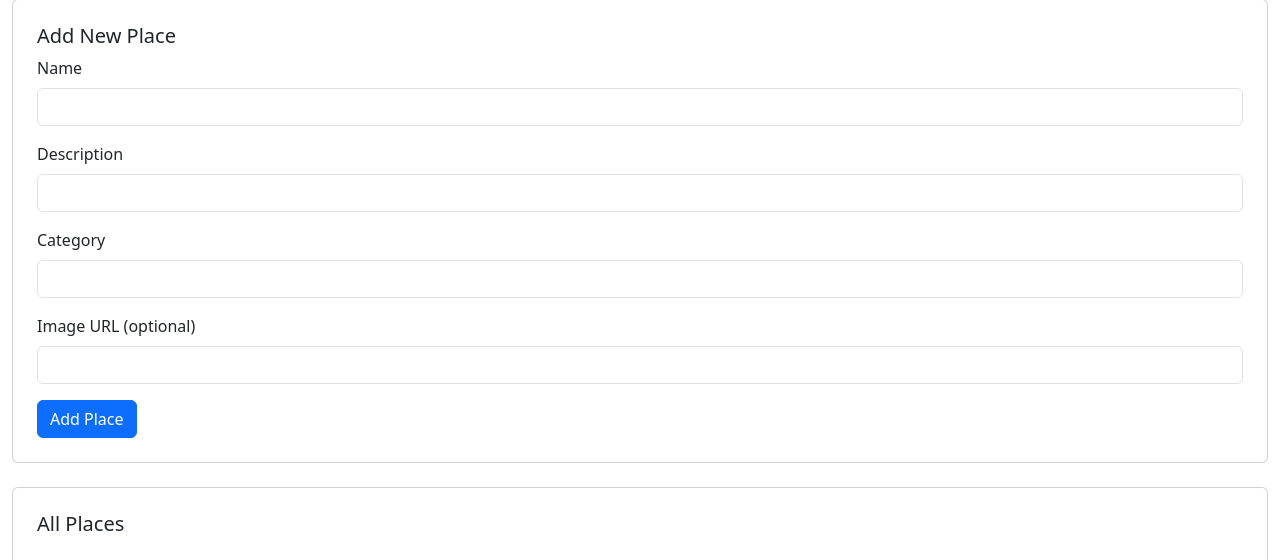
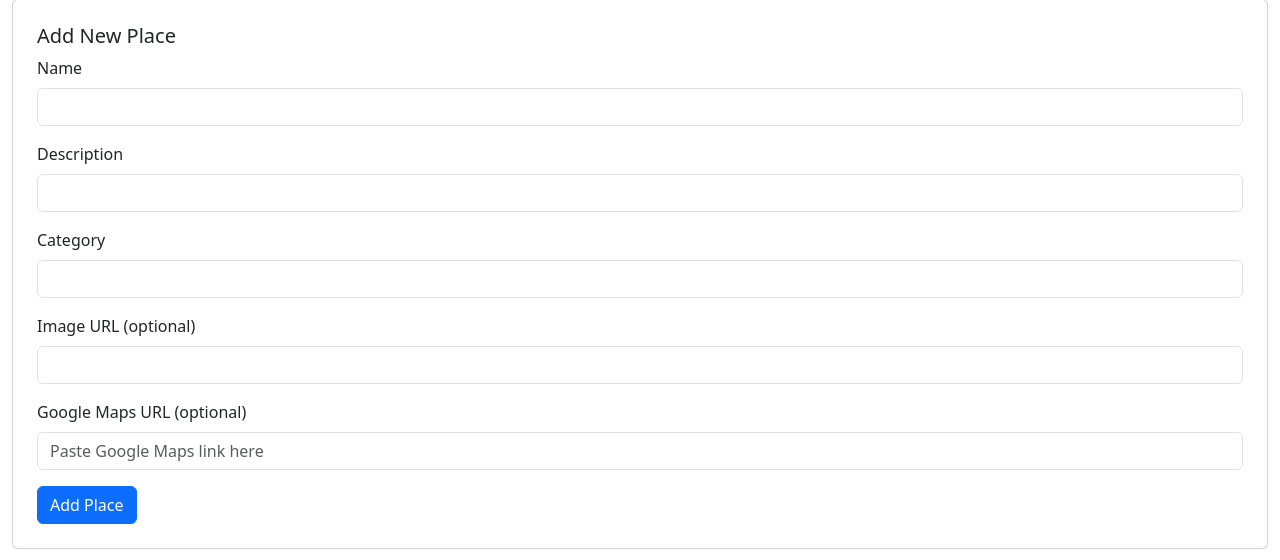
Before and after one commit to campus-cravings-org/campus-cravings, a Python web app: template app/templates/admin_places.html in a window 1280 px wide. Shown: the part 115-675 px from the top of the page. Run offline with Jinja, Linux system fonts and the light colour scheme; the template is opened without the code that fills it, so the values that code supplies are empty; some libraries are stand-ins or nearby versions.

Commit message:
google maps

```diff
--- a/app/models/place.py
+++ b/app/models/place.py
@@ -7,3 +7,4 @@ class Place(SQLModel, table=True):
     description: str
     category: str                                              #like fast food, coffee shop, restaurant etc
     image_url: Optional[str] = None                            # image for the place but its optional
+    google_maps_url: Optional[str] = None                      # google maps link for directions
--- a/app/templates/admin_places.html
+++ b/app/templates/admin_places.html
@@ -25,6 +25,10 @@
                 <label class="form-label">Image URL (optional)</label>
                 <input type="text" name="image_url" class="form-control">
             </div>
+            <div class="mb-3">
+                <label class="form-label">Google Maps URL (optional)</label>
+                <input type="text" name="google_maps_url" class="form-control" placeholder="Paste Google Maps link here">
+            </div>
             <button type="submit" class="btn btn-primary">Add Place</button>
         </form>
     </div>
@@ -44,7 +48,7 @@
             </thead>
             <tbody>
                 {% for place in places %}
-              <tr>
+                <tr>
                     <td>
                         <img src="{{ place.image_url if place.image_url else 'https://encrypted-tbn0.gstatic.com/images?q=tbn:ANd9GcT27gTKHqKhHk3i-EiarE5Q9IND_awvKaKjxw&s' }}" alt="{{ place.name }}" style="width: 60px; height: 60px; object-fit: cover; border-radius: 8px;">
                     </td>
@@ -84,6 +88,10 @@
                                         <label class="form-label">Image URL</label>
                                         <input type="text" name="image_url" class="form-control" value="{{ place.image_url or '' }}">
                                     </div>
+                                    <div class="mb-3">
+                                        <label class="form-label">Google Maps URL</label>
+                                        <input type="text" name="google_maps_url" class="form-control" value="{{ place.google_maps_url or '' }}">
+                                    </div>
                                 </div>
                                 <div class="modal-footer">
                                     <button type="button" class="btn btn-secondary" data-bs-dismiss="modal">Cancel</button>
--- a/app/templates/browse_places.html
+++ b/app/templates/browse_places.html
@@ -30,6 +30,7 @@
                     <h5 class="card-title">{{ place.name }}</h5>
                     <p class="card-text text-muted">{{ place.category }}</p>
                     <p class="card-text">{{ place.description }}</p>
+
                     <a href="/places/{{ place.id }}" class="btn btn-primary">View Menu</a>
                         {% if user %}
                             {% if place.id in fav_place_ids %}
@@ -38,10 +39,11 @@
                             </form>
                             {% else %}
                             <form method="post" action="/favourites/add/{{ place.id }}" style="display:inline;">
-                                <button type="submit" class="btn btn-outline-danger">♡</button>
+                                <button type="submit" class="btn btn-outline-danger">Favourite♡</button>
                             </form>
                             {% endif %}
                         {% endif %}
+                        <a href="https://maps.google.com/maps?q={{ (place.name + ' UWI St Augustine Trinidad') | urlencode }}" target="_blank" class="btn btn-outline-success btn-sm"> View Location📍</a>
                 </div>
             </div>
         </div>
```
Also changed, not shown: app/routers/places.py (+6 -3 lines), app/templates/place_detail.html (+11 -0 lines).
